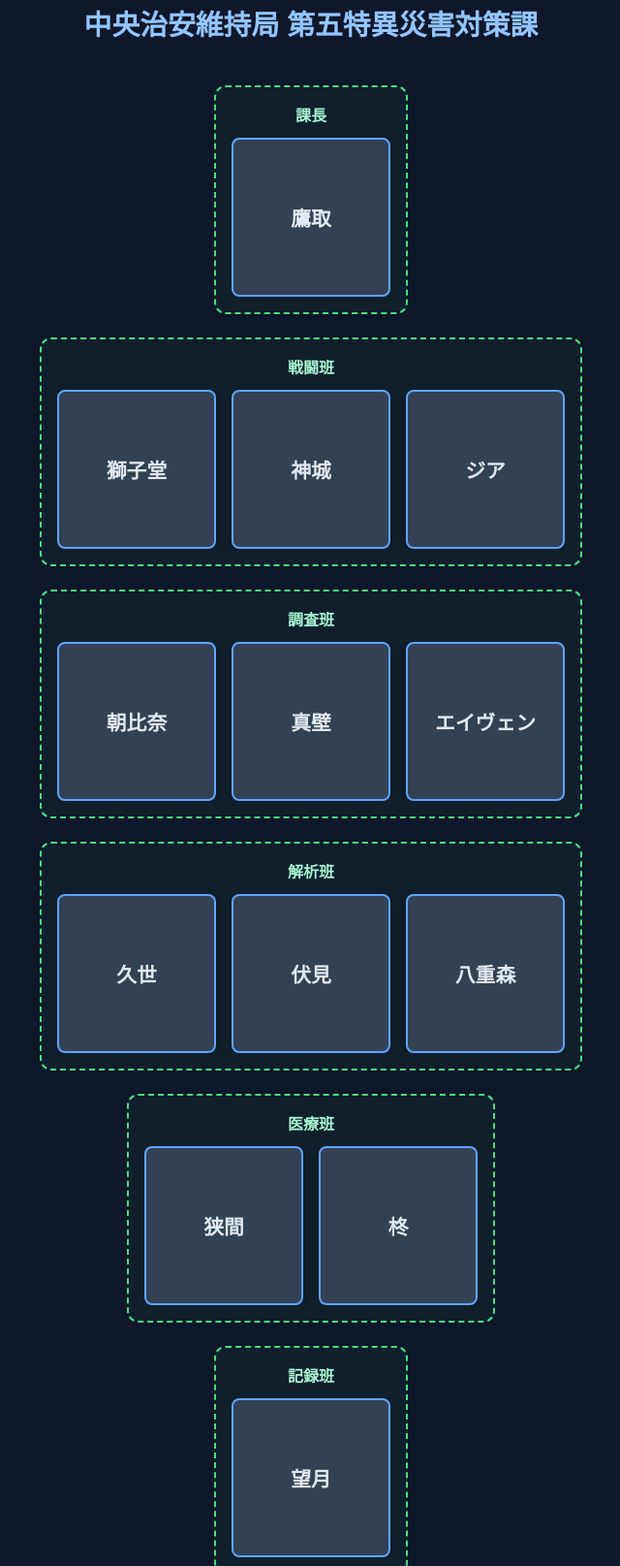
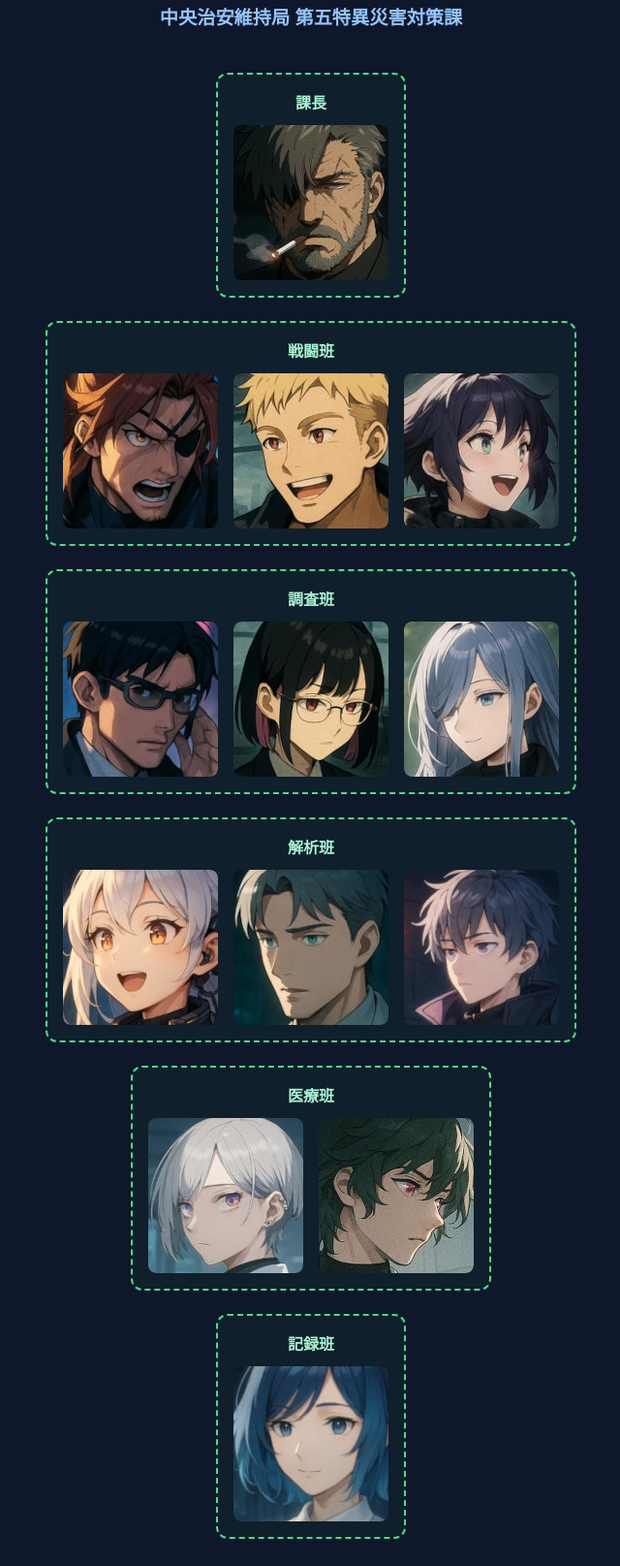
Before and after one commit to tobari0014/division5, a plain HTML site: page operator.html in a window 1280 px wide. Shown: the part 75-1690 px from the top of the page at 97% size, without its empty margins (319-959 px from the left). Drawn offline with Linux system fonts and the light colour scheme.

Commit message:
Add files via upload

```diff
--- a/operator.html
+++ b/operator.html
@@ -16,12 +16,12 @@
     .nav-top {
       position: sticky;
       top: 0;
+      background: transparent;
+      box-shadow: none;
       padding: 10px 16px;
       display: flex;
       align-items: center;
       z-index: 100;
-      background: transparent;
-      box-shadow: none;
     }
 
     .back-btn {
@@ -42,8 +42,12 @@
       background: #1e40af;
     }
 
-    .header-title {
-      display: none;
+    .page-title {
+      text-align: center;
+      font-size: 1.2rem;
+      color: #93c5fd;
+      margin: 16px auto 0;
+      font-weight: bold;
     }
 
     .map-scroll {
@@ -69,41 +73,30 @@
     .unit-grid {
       display: flex;
       gap: 16px;
+      justify-content: flex-start;
+      flex-wrap: nowrap;
       overflow-x: auto;
-  justify-content: flex-start; /* ←ここ重要！ */
-  flex-wrap: nowrap;
     }
 
     .unit-box {
       width: 160px;
       height: 160px;
-      background: #334155;
-      border: 2px solid #60a5fa;
       border-radius: 8px;
-      display: flex;
-      justify-content: center;
-      align-items: center;
-      color: #e2e8f0;
-      font-size: 1.3rem;
-      font-weight: bold;
-      box-shadow: 0 2px 6px rgba(0,0,0,0.3);
+      overflow: hidden;
       cursor: pointer;
     }
 
-.page-title {
-  text-align: center;
-  font-size: 1.8rem;
-  color: #93c5fd;
-  margin: 16px auto 0;
-  font-weight: bold;
+    .unit-box img {
+      width: 100%;
+      height: 100%;
+      object-fit: cover;
+      border-radius: 8px;
     }
-
   </style>
 </head>
 <body>
   <div class="nav-top">
     <button onclick="location.href='index.html'" class="back-btn">≪</button>
-    <span class="header-title">中央治安維持局 第五特異災害対策課</span>
   </div>
 
   <h1 class="page-title">中央治安維持局 第五特異災害対策課</h1>
@@ -113,49 +106,75 @@
     <div class="unit-group">
       <div class="group-label">課長</div>
       <div class="unit-grid">
-        <div class="unit-box" onclick="location.href='takatori.html'">鷹取</div>
+        <div class="unit-box" onclick="location.href='d5/takatori.html'">
+          <img src="d5/img/takatori_icon.jpg" alt="鷹取" />
+        </div>
       </div>
     </div>
 
     <div class="unit-group">
       <div class="group-label">戦闘班</div>
       <div class="unit-grid">
-        <div class="unit-box" onclick="location.href='shishido.html'">獅子堂</div>
-        <div class="unit-box" onclick="location.href='kamishiro.html'">神城</div>
-        <div class="unit-box" onclick="location.href='jia.html'">ジア</div>
+        <div class="unit-box" onclick="location.href='d5/shishido.html'">
+          <img src="d5/img/shishido_icon.jpg" alt="獅子堂" />
+        </div>
+        <div class="unit-box" onclick="location.href='d5/kamishiro.html'">
+          <img src="d5/img/kamishiro_icon.jpg" alt="神城" />
+        </div>
+        <div class="unit-box" onclick="location.href='d5/zia.html'">
+          <img src="d5/img/zia_icon.jpg" alt="ジア" />
+        </div>
       </div>
     </div>
 
     <div class="unit-group">
       <div class="group-label">調査班</div>
       <div class="unit-grid">
-        <div class="unit-box" onclick="location.href='asahina.html'">朝比奈</div>
-        <div class="unit-box" onclick="location.href='makabe.html'">真壁</div>
-        <div class="unit-box" onclick="location.href='eiven.html'">エイヴェン</div>
+        <div class="unit-box" onclick="location.href='d5/asahina.html'">
+          <img src="d5/img/asahina_icon.jpg" alt="朝比奈" />
+        </div>
+        <div class="unit-box" onclick="location.href='d5/makabe.html'">
+          <img src="d5/img/makabe_icon.jpg" alt="真壁" />
+        </div>
+        <div class="unit-box" onclick="location.href='d5/aven.html'">
+          <img src="d5/img/aven_icon.jpg" alt="エイヴェン" />
+        </div>
       </div>
     </div>
 
     <div class="unit-group">
       <div class="group-label">解析班</div>
       <div class="unit-grid">
-        <div class="unit-box" onclick="location.href='kuze.html'">久世</div>
-        <div class="unit-box" onclick="location.href='fushimi.html'">伏見</div>
-        <div class="unit-box" onclick="location.href='yaemori.html'">八重森</div>
+        <div class="unit-box" onclick="location.href='d5/kuze.html'">
+          <img src="d5/img/kuze_icon.jpg" alt="久世" />
+        </div>
+        <div class="unit-box" onclick="location.href='d5/fushimi.html'">
+          <img src="d5/img/fushimi_icon.jpg" alt="伏見" />
+        </div>
+        <div class="unit-box" onclick="location.href='d5/yaemori.html'">
+          <img src="d5/img/yaemori_icon.jpg" alt="八重森" />
+        </div>
       </div>
     </div>
 
     <div class="unit-group">
       <div class="group-label">医療班</div>
       <div class="unit-grid">
-        <div class="unit-box" onclick="location.href='hazama.html'">狭間</div>
-        <div class="unit-box" onclick="location.href='hiiragi.html'">柊</div>
+        <div class="unit-box" onclick="location.href='d5/hazama.html'">
+          <img src="d5/img/hazama_icon.jpg" alt="狭間" />
+        </div>
+        <div class="unit-box" onclick="location.href='d5/hiiragi.html'">
+          <img src="d5/img/hiiragi_icon.jpg" alt="柊" />
+        </div>
       </div>
     </div>
 
     <div class="unit-group">
       <div class="group-label">記録班</div>
       <div class="unit-grid">
-        <div class="unit-box" onclick="location.href='mochizuki.html'">望月</div>
+        <div class="unit-box" onclick="location.href='d5/mochizuki.html'">
+          <img src="d5/img/mochizuki_icon.jpg" alt="望月" />
+        </div>
       </div>
     </div>
 
```
Also changed, not shown: style.css (line endings or trailing spaces). Lines whose indentation alone changed are shown as unchanged.
